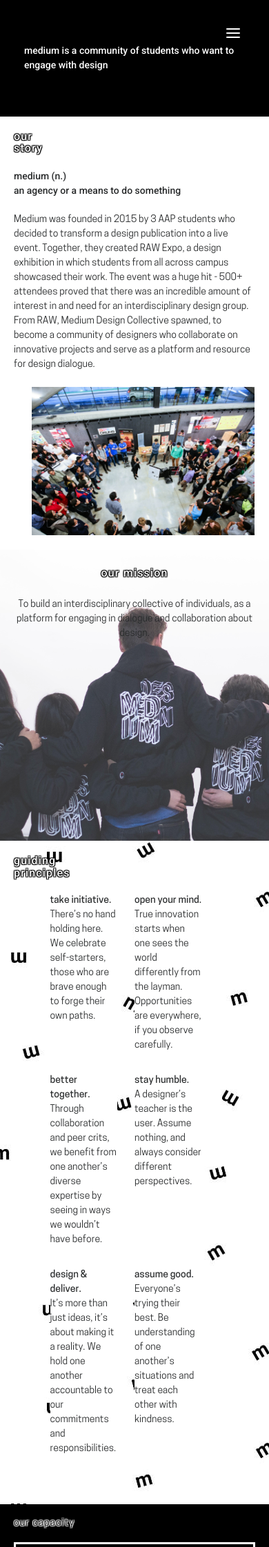
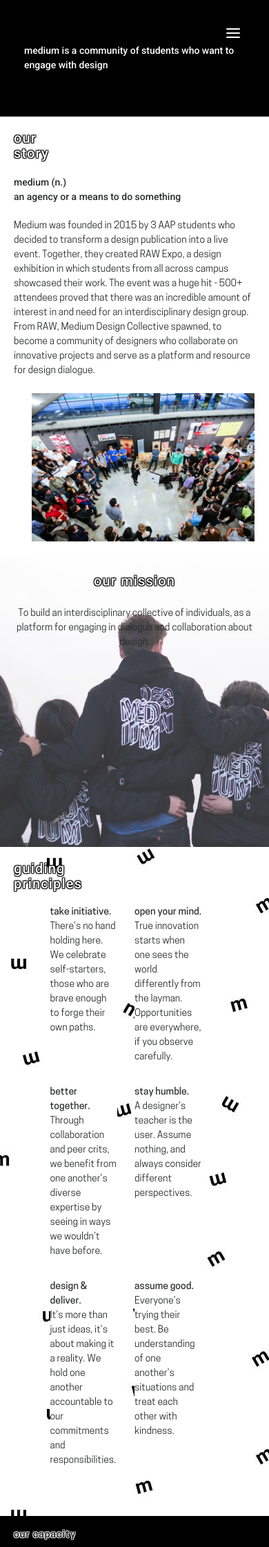
Before and after one commit to cornell-medium/django-backend, a Django app: page /about/ in a window 390 px wide. Shown: the top 2243 px of the page at 69% size. Run offline with Django 3.2, Linux system fonts and the light colour scheme; style sheets or scripts are compiled from the project's sources; parts of the project's set-up code (start-up, migrations or seed data) failed here and were passed over; some libraries are stand-ins or nearby versions.

Commit message:
fixed fonts

```diff
--- a/static/scss/about.scss
+++ b/static/scss/about.scss
@@ -71,7 +71,6 @@ h6 {
 	font-weight: bold;
 	text-shadow: -1px -1px 1px white, 1px -1px 1px white, -1px 1px 1px white, 1px 1px 1px white;
 	color: black;
-    font-weight: 300;
 }
 ul {
 	list-style: none;
@@ -267,7 +266,7 @@ ul {
 		font-size: 14px;
 	}
 	h2 {
-		font-size: 16px;
+		font-size: 20px;
 	}
 	h3 {
 		font-size: 14px;
```
